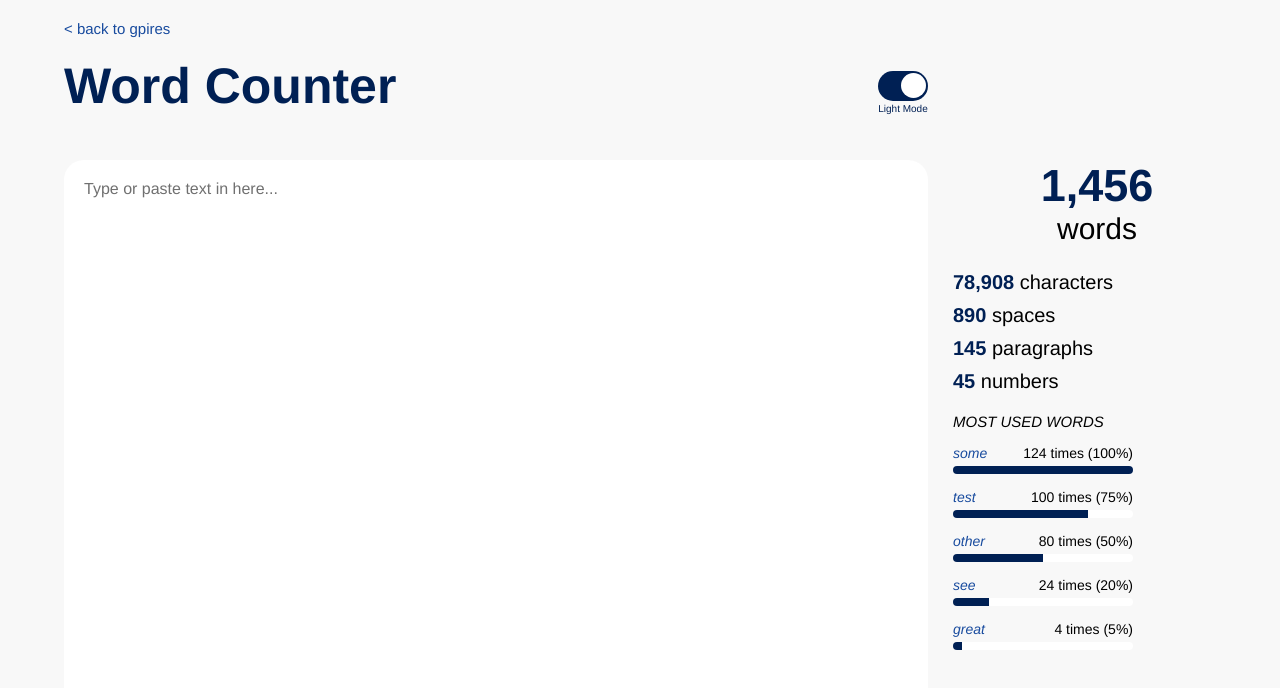
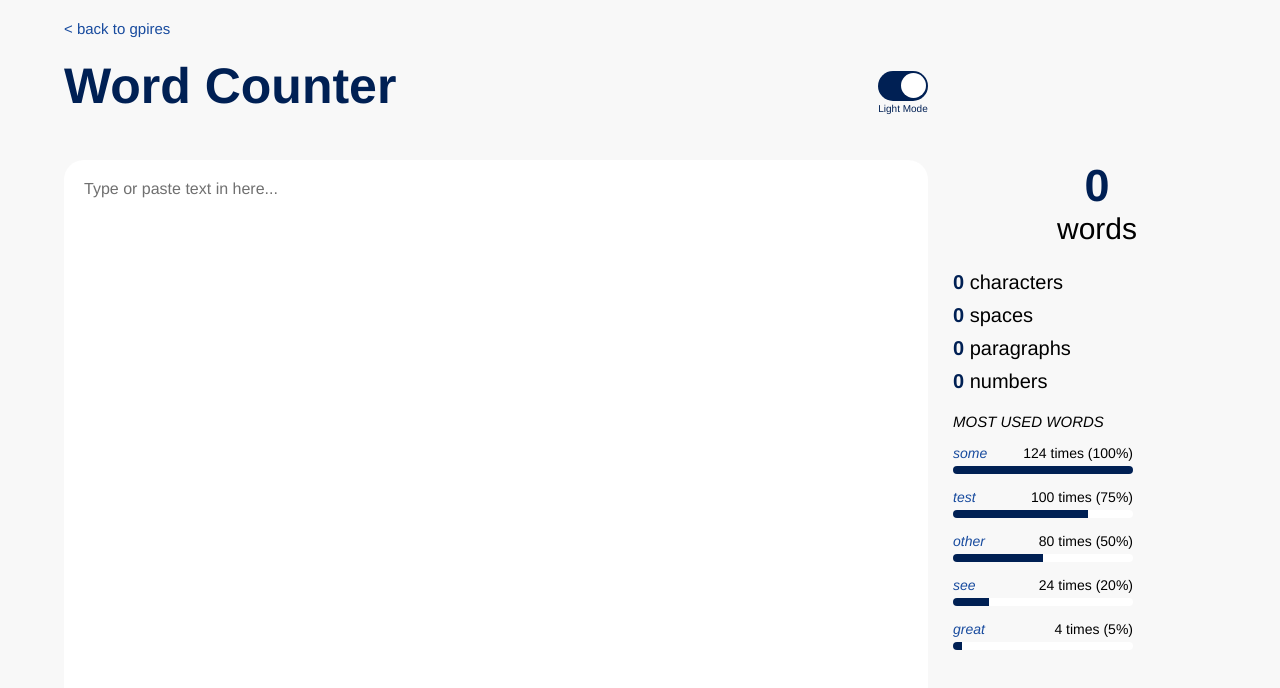
Before and after one commit to GuhPires/word-counter, a React (Create React App) app in the folder client/: page / in a window 1280 px wide. Shown: the top 688 px of the page. Built offline with nearby package versions, Linux system fonts and the light colour scheme.

Commit message:
Counting functionality

```diff
--- a/client/src/App.js
+++ b/client/src/App.js
@@ -6,6 +6,7 @@ import { AppCtx } from './context';
 
 function App() {
   const ctx = useContext(AppCtx);
+
   return (
     <div className={`App ${(ctx.state.theme).toLowerCase()}`}>
       <Page name="home" title="Word Counter">
--- a/client/src/Components/Counter/index.js
+++ b/client/src/Components/Counter/index.js
@@ -1,20 +1,58 @@
-import React from 'react';
+import React, { useContext, useState, useEffect } from 'react';
+import { AppCtx } from '../../context';
 import Status from '../Status';
 
 import './counter.css';
 
 export default function Counter() {
+  const ctx = useContext(AppCtx);
+
+  const [words, setWords] = useState(0);
+  const [chars, setChars] = useState(0);
+  const [spaces, setSpaces] = useState(0);
+  const [numbers, setNumbers] = useState(0);
+  const [paragraphs, setParagraphs] = useState(0);
+
+  useEffect(() => {
+    count(ctx.state.text)
+  }, [ctx.state.text]);
+
+  const count = text => {
+    const words = text ? text.split(' ').filter(word => word) : [];
+    const chars = Array.from(text.matchAll('.')).length;
+    const spaces = Array.from(text.matchAll(' ')).length;
+    const numbers = Array.from(text.matchAll(/\d/g)).length;
+    const paragraphs = Array.from(text.matchAll(/\n/g)).length;
+
+    setWords(words.length);
+    setChars(chars);
+    setSpaces(spaces);
+    setNumbers(numbers);
+    setParagraphs(paragraphs);
+    console.log('Words: ', words, ' Chars: ', chars, ' Spaces: ', spaces, ' Numbers: ', numbers, ' Paragraphs: ', paragraphs);
+
+    const wordsObj = {...ctx.state.wordsObj};
+    // if(words.length !== ctx.state.words) {
+    //   const lastWord = words[words.length - 1];
+    //   wordsObj[lastWord] = wordsObj[lastWord] ? wordsObj[lastWord]++ : 0;
+
+    // }
+    // console.log('Words OBJ: ', wordsObj)
+
+    ctx.text.countAll(wordsObj, words.length, chars, spaces, numbers, paragraphs);
+  }
+
   return (
     <div className="counter">
       <div className="words">
-        <h2>1,456</h2>
+        <h2>{words}</h2>
         <h3>words</h3>
       </div>
       <div className="info">
-        <p><span>78,908</span> characters</p>
-        <p><span>890</span> spaces</p>
-        <p><span>145</span> paragraphs</p>
-        <p><span>45</span> numbers</p>
+  <p><span>{chars}</span> characters</p>
+  <p><span>{spaces}</span> spaces</p>
+  <p><span>{paragraphs}</span> paragraphs</p>
+  <p><span>{numbers}</span> numbers</p>
       </div>
       <div className="most-used">
         <p>MOST USED WORDS</p>
--- a/client/src/Components/TextInput/index.js
+++ b/client/src/Components/TextInput/index.js
@@ -1,13 +1,16 @@
-import React, { useState } from 'react';
+import React, { useContext, useState } from 'react';
+import { AppCtx } from '../../context';
 
 import './text-input.css';
 
 export default function TextInput() {
+  const ctx = useContext(AppCtx);
+
   const [text, setText] = useState('');
 
   const onType = e => {
-    console.log('E: ', e.target.value);
     setText(e.target.value);
+    ctx.text.type(e.target.value);
   }
 
   return (
--- a/client/src/context.js
+++ b/client/src/context.js
@@ -7,12 +7,13 @@ class AppProvider extends Component {
     super(props);
     this.state = {
       theme: 'Light',
+      text: "",
       wordsObj: {},
       words: 0,
       chars: 0,
       spaces: 0,
-      paragraphs: 0,
-      numbers: 0
+      numbers: 0,
+      paragraphs: 0
     }
     this.ctxActions = {
       theme: {
@@ -27,7 +28,11 @@ class AppProvider extends Component {
               break;
           }
         }
-      }
+      },
+      text: {
+        type: txt => this.setState({ text: txt }),
+        countAll: (wordsObj, words, chars, spaces, numbers, paragraphs) => this.setState({ wordsObj, words, chars, spaces, numbers, paragraphs })
+      },
     }
   }
   render() {
```
